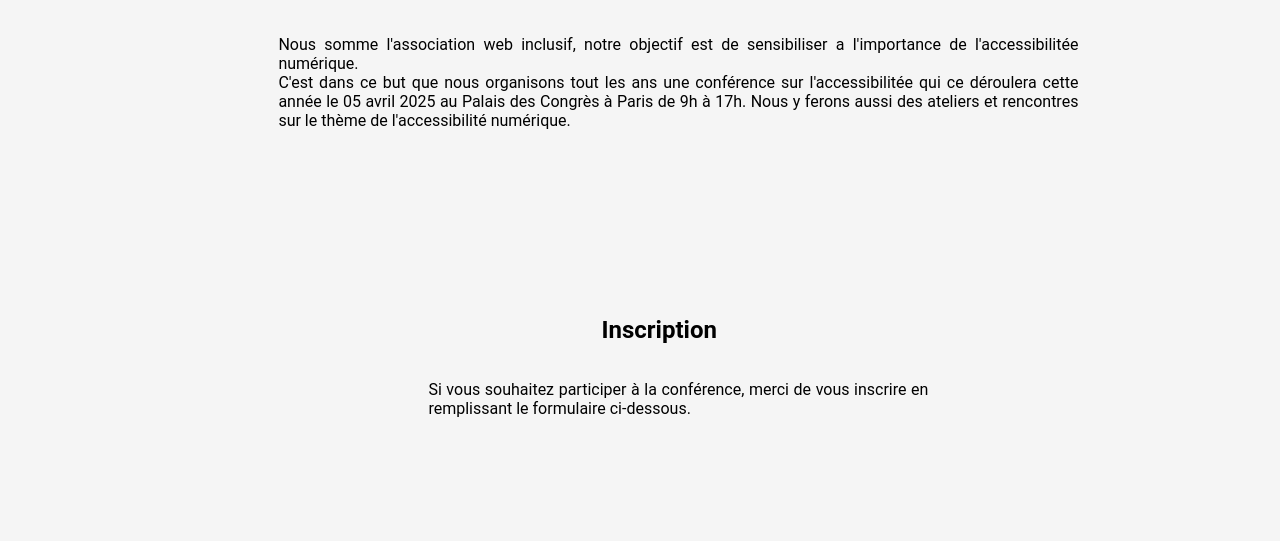
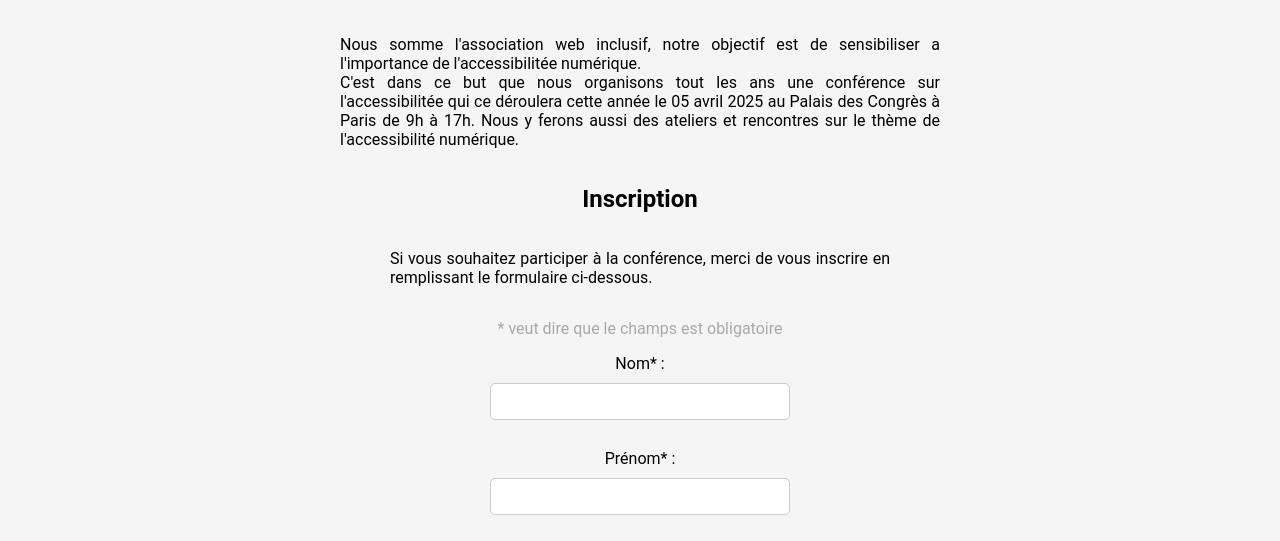
Before and after one commit to carmut/AccessiWeb-2025-groupe-3, a plain HTML site: page index.html in a window 1280 px wide. Shown: the part 162-703 px from the top of the page. Drawn offline with Linux system fonts and the light colour scheme.

Commit message:
modify style

```diff
--- a/index.css
+++ b/index.css
@@ -38,7 +38,6 @@ nav a {
     align-items: center;
     justify-content: center;
     width: max-content;
-    padding: 50px 0px;
 }
 
 input {
@@ -56,24 +55,11 @@ h1{
 
 .description{
     text-align: justify;
-    max-width: 800px;
-    padding-left: 6%;
-    padding-bottom: 150px;
-}
-
-.separation{
-    margin-top: 50px;
-    margin-bottom: 25px;
-}
-
-h2{
-    padding-left: 3%;
+    max-width: 600px;
 }
 
 .details{
-    padding-left: 6%;
     max-width: 500px;
-    padding-bottom: 50px;
     text-align: justify;
 }
 
```
